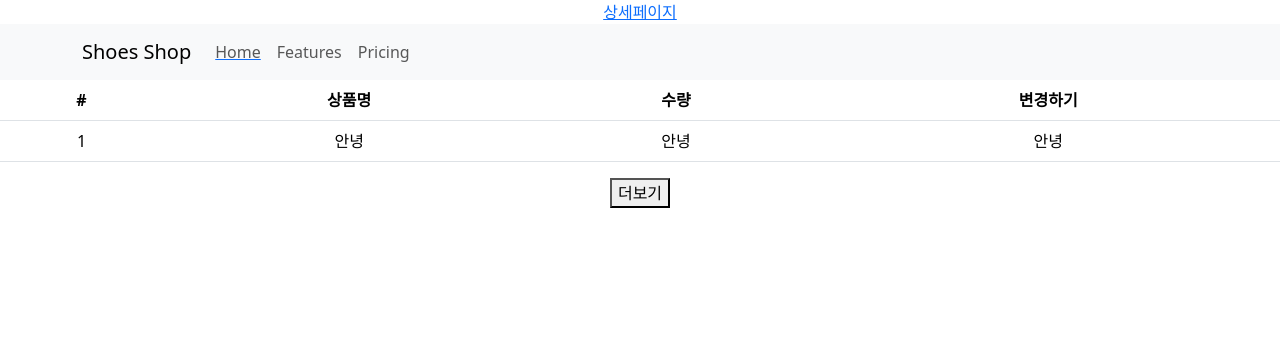
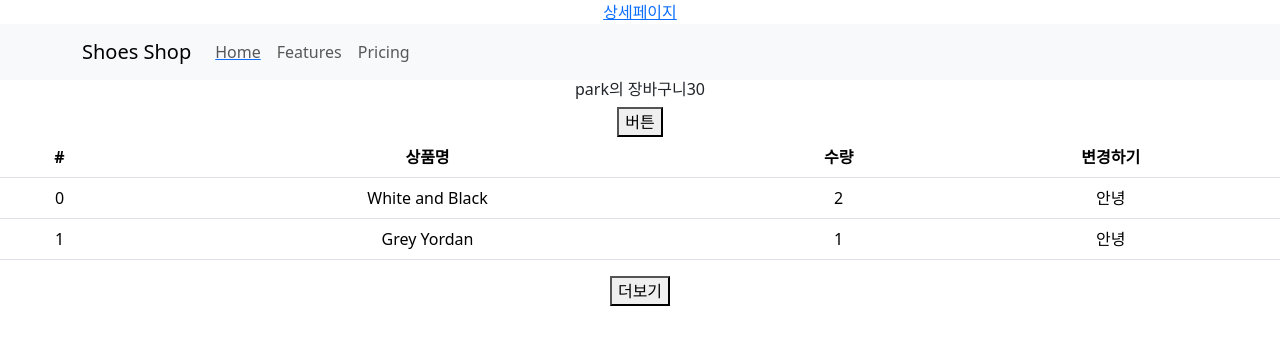
Before and after one commit to ParkJuseung/React-Toy-Shop, a React (Create React App) app: page /cart in a window 1280 px wide. Shown: the top 344 px of the page. Built offline with nearby package versions, Linux system fonts and the light colour scheme.

Commit message:
state 변경

```diff
--- a/src/Cart.js
+++ b/src/Cart.js
@@ -1,14 +1,21 @@
+import { useState } from 'react';
 import { Table } from 'react-bootstrap';
-import { useSelector } from 'react-redux';
+import { useDispatch, useSelector } from 'react-redux';
+import { increase } from './store';
 
 function Cart() {
     // 모든 props를 redux에 넣는것은 좋지 않다
     //redux store의 내용을 가져옴(함수를 꼭 사용해줘야함)
-    let redux = useSelector((state) => state)
-    console.log(redux)
+    let state = useSelector((state) => state)
+    //store.js로 요청을 보내주는 함수
+    let dispatch = useDispatch()
 
     return (
         <div>
+            <h6>{state.user.name}의 장바구니{state.user.age}</h6>
+            <button onClick={()=>{
+                dispatch(increase())
+            }}>버튼</button>
             <Table>
                 <thead>
                     <tr>
@@ -19,12 +26,16 @@ function Cart() {
                     </tr>
                 </thead>
                 <tbody>
-                    <tr>
-                        <td>1</td>
-                        <td>안녕</td>
-                        <td>안녕</td>
-                        <td>안녕</td>
-                    </tr>
+                    {
+                        state.cart.map((a,i) =>
+                        <tr>
+                            <td>{i}</td>
+                            <td>{state.cart[i].name}</td>
+                            <td>{state.cart[i].count}</td>
+                            <td>안녕</td>
+                        </tr>
+                        )
+                    }
                 </tbody>
             </Table>
         </div>
--- a/src/store.js
+++ b/src/store.js
@@ -1,20 +1,35 @@
 import { configureStore, createSlice } from "@reduxjs/toolkit";
 
+let user = createSlice({
+    name : 'user',
+    initialState: {name: 'park', age: 30},
+    reducers: {
+        // state 수정하는 함수
+        changeName(state){
+           return state.name = 'kim'
+        },
+        increase(state){
+            state.age = state.age + 1
+        }
+    }
+})
+
+//오른쪽 자료를 변수로 빼는 문법
+export let { changeName, increase} = user.actions
+
 // useState 역할
-let username = createSlice({
-    name : 'username',
-    initialState : '박주승'
-})
-let stock = createSlice({
-    name : 'stock',
-    initialState : [10, 11, 12]
+let cart = createSlice({
+    name: 'cart',
+    initialState: [
+        { id: 0, name: 'White and Black', count: 2 },
+        { id: 2, name: 'Grey Yordan', count: 1 }
+    ]
 })
 
 //등록을 해야 사용 가능
 export default configureStore({
     reducer: {
-        user : username.reducer,
-        stock : stock.reducer
-
+        cart : cart.reducer,
+        user : user.reducer
     }
 })
```
